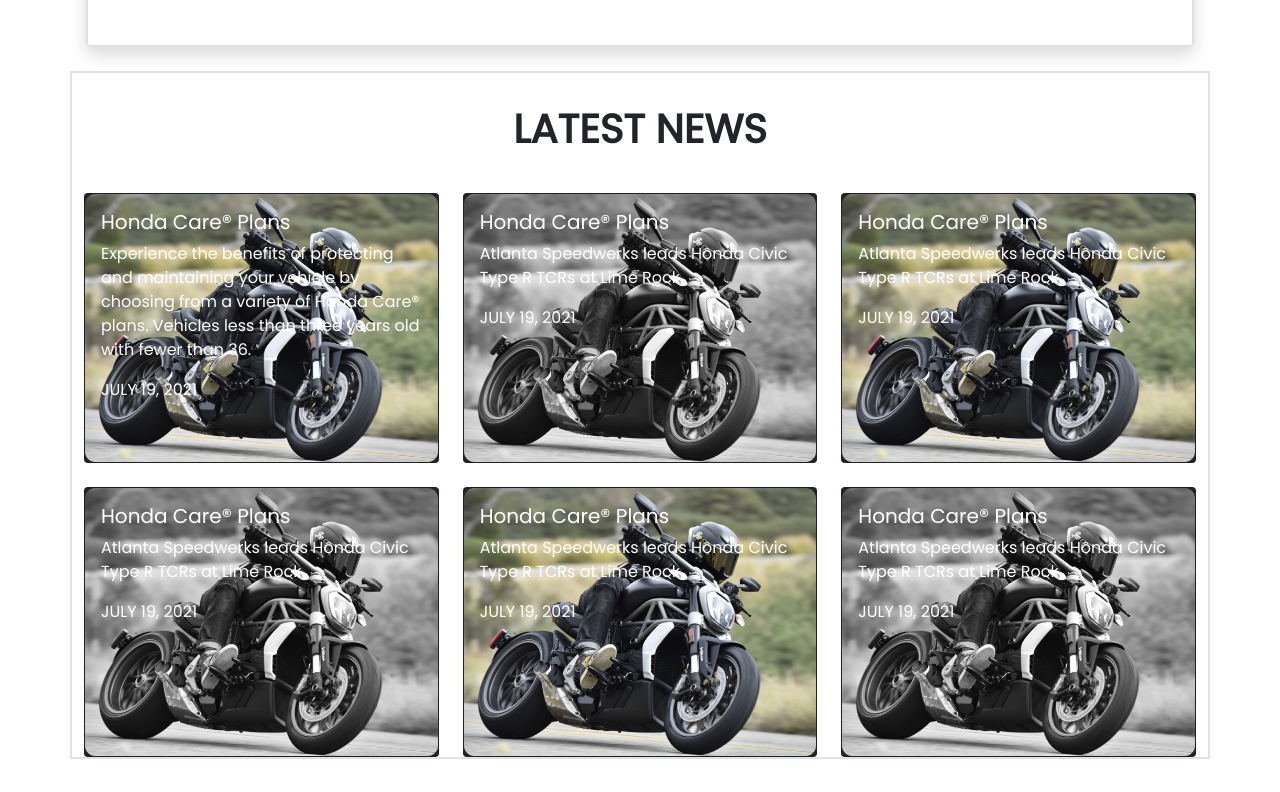
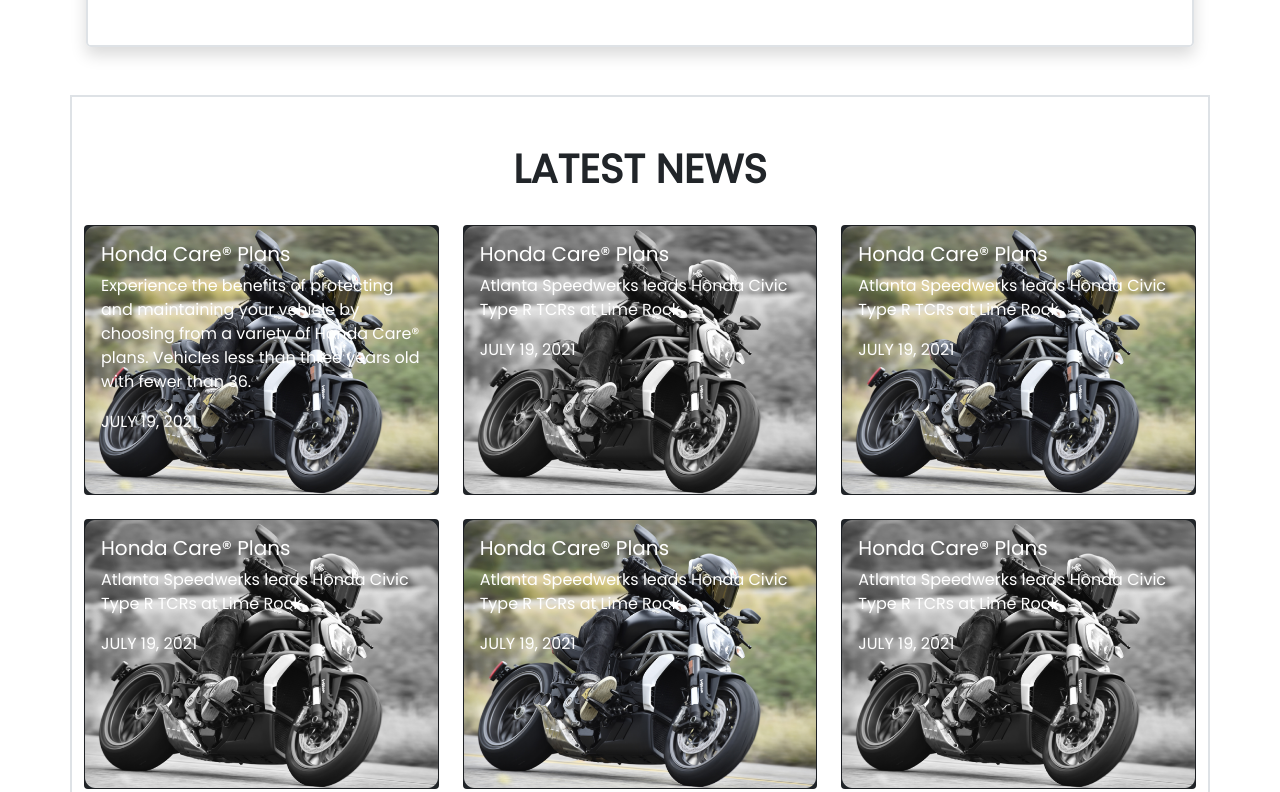
Before and after one commit to farzanapomy/honda-crb, a plain HTML site: page index.html in a window 1280 px wide. Shown: the part 3147-3939 px from the top of the page. Drawn offline with nearby package versions, Linux system fonts and the light colour scheme.

Commit message:
another change

```diff
--- a/index.html
+++ b/index.html
@@ -353,8 +353,8 @@
         <!-- LATEST NEWS section -->
 
         <section class="container my-5">
-            <div class="row border border-2 g-4 ">
-                <h1 class="fw-bold text-center p-2">LATEST NEWS</h1>
+            <div class="row border border-2 g-4 py-4 my-5">
+                <h1 class="fw-bold text-center ">LATEST NEWS</h1>
                 <div class="col-12 col-md-6 col-lg-4 ">
                     <div class=" card bg-dark text-white ">
                         <img src="images/bike-2.png" class="card-img " alt="...">
```
